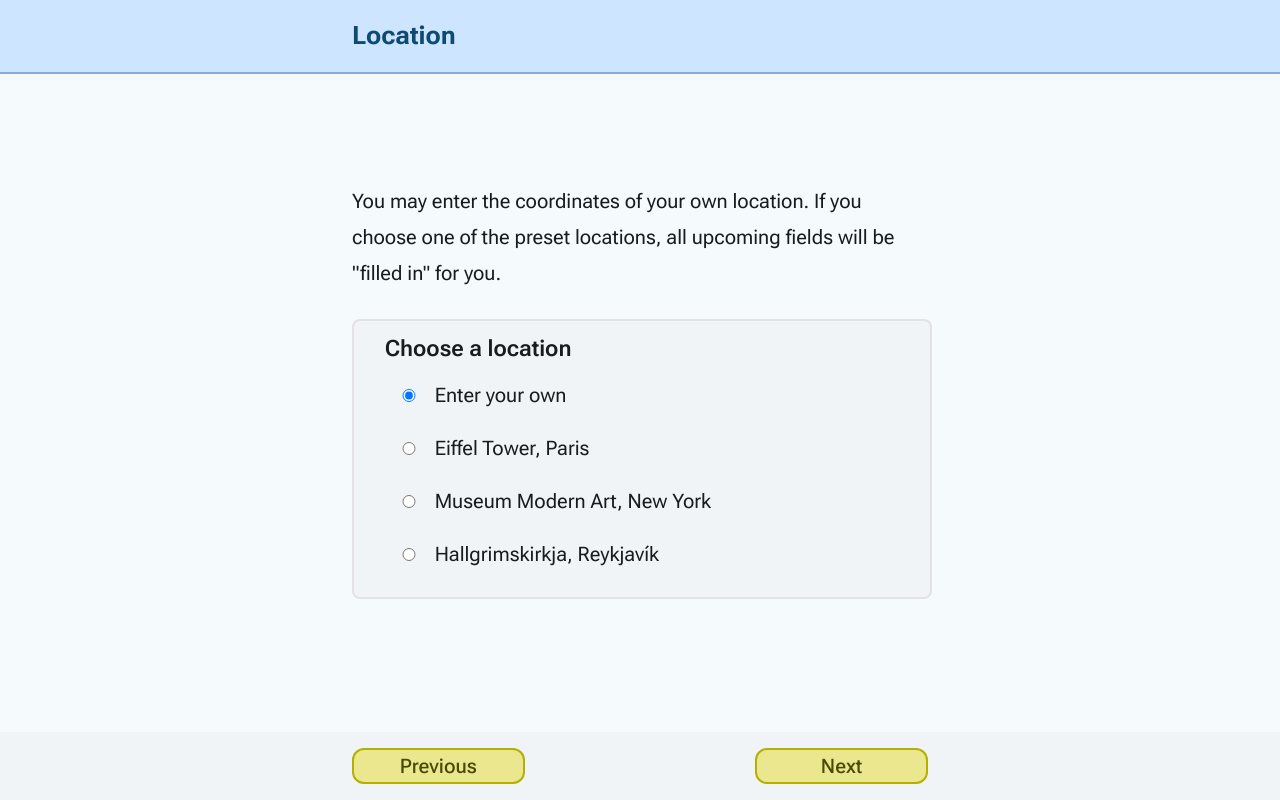
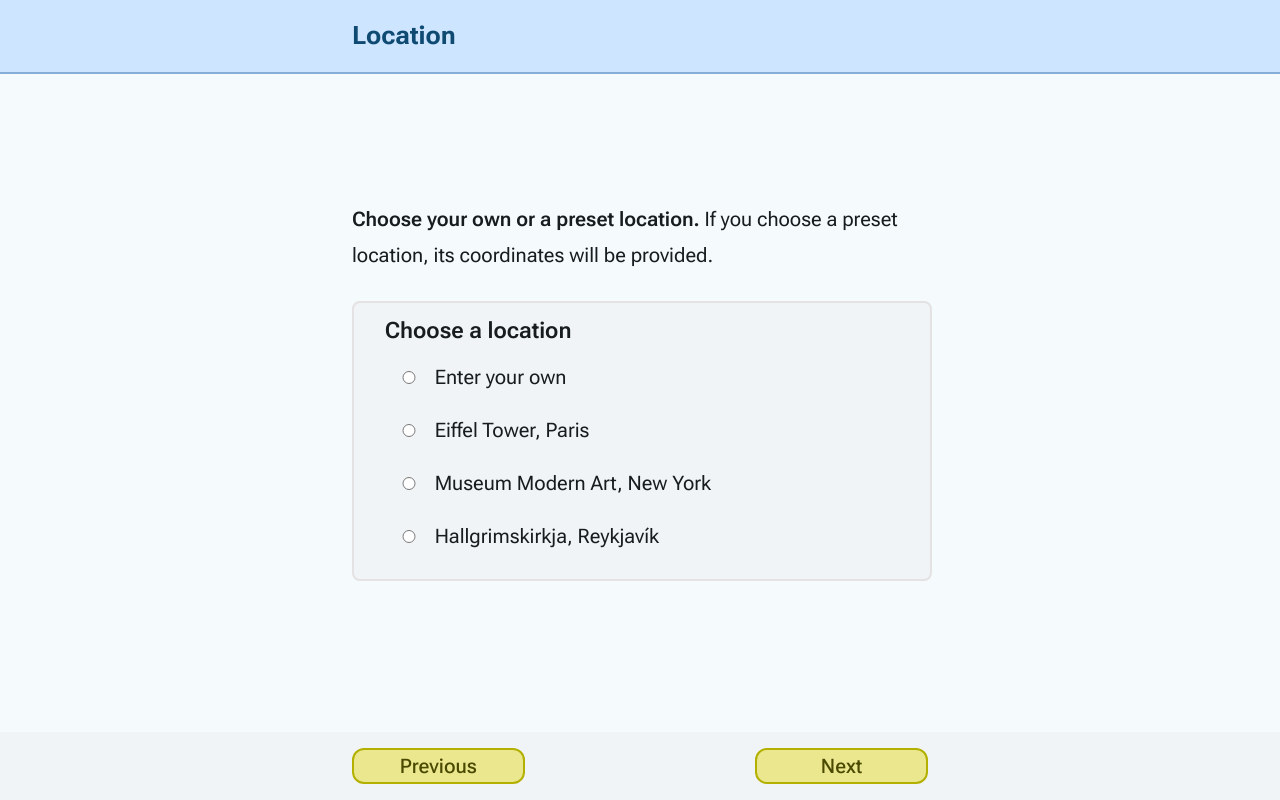
Before and after one commit to seankelliher/map-coordinates-dms, a Vue app: page / in a window 1280 px wide. Both pictures are taken after a click on the button "Start". Built offline with nearby package versions, Linux system fonts and the light colour scheme.

Commit message:
Modify intro text. Rename form id and name, more logical.

```diff
--- a/src/components/Step2Location.vue
+++ b/src/components/Step2Location.vue
@@ -10,7 +10,7 @@ import { store } from "../composables/store.js";
 
         <main>
             <div class="text">
-                <p>You may enter the coordinates of your own location. If you choose one of the preset locations, all upcoming fields will be "filled in" for you.</p>
+                <p><span class="emphasis">Choose your own or a preset location.</span> If you choose a preset location, its coordinates will be provided.</p>
             </div>
 
             <form>
@@ -18,14 +18,14 @@ import { store } from "../composables/store.js";
                     <legend>Choose a location</legend>
                     <input
                         type="radio"
-                        id="sample-own"
-                        name="sample-locs"
+                        id="own-loc"
+                        name="loc-names"
                         value="own"
-                        @input="store.updateSampleLocs($event.target.value)"
-                        :checked="store.sampleLocs === 'own'"
+                        @input="store.updateLoc($event.target.value)"
+                        :checked="store.currentLoc === 'own'"
                     >
                     <label
-                        for="sample-own"
+                        for="own-loc"
                         class="label-radio"
                     >
                         Enter your own
@@ -33,10 +33,10 @@ import { store } from "../composables/store.js";
                     <input
                         type="radio"
                         id="eiffel-tower"
-                        name="sample-locs"
+                        name="loc-names"
                         value="eiffel"
-                        @input="store.updateSampleLocs($event.target.value)"
-                        :checked="store.sampleLocs === 'eiffel'"
+                        @input="store.updateLoc($event.target.value)"
+                        :checked="store.currentLoc === 'eiffel'"
                     >
                     <label
                         for="eiffel-tower"
@@ -47,10 +47,10 @@ import { store } from "../composables/store.js";
                     <input
                         type="radio"
                         id="moma-museum"
-                        name="sample-locs"
+                        name="loc-names"
                         value="moma"
-                        @input="store.updateSampleLocs($event.target.value)"
-                        :checked="store.sampleLocs === 'moma'"
+                        @input="store.updateLoc($event.target.value)"
+                        :checked="store.currentLoc === 'moma'"
                     >
                     <label
                         for="moma-museum"
@@ -61,10 +61,10 @@ import { store } from "../composables/store.js";
                     <input
                         type="radio"
                         id="hallgrim-church"
-                        name="sample-locs"
+                        name="loc-names"
                         value="hallgrim"
-                        @input="store.updateSampleLocs($event.target.value)"
-                        :checked="store.sampleLocs === 'hallgrim'"
+                        @input="store.updateLoc($event.target.value)"
+                        :checked="store.currentLoc === 'hallgrim'"
                     >
                     <label
                         for="hallgrim-church"
```
